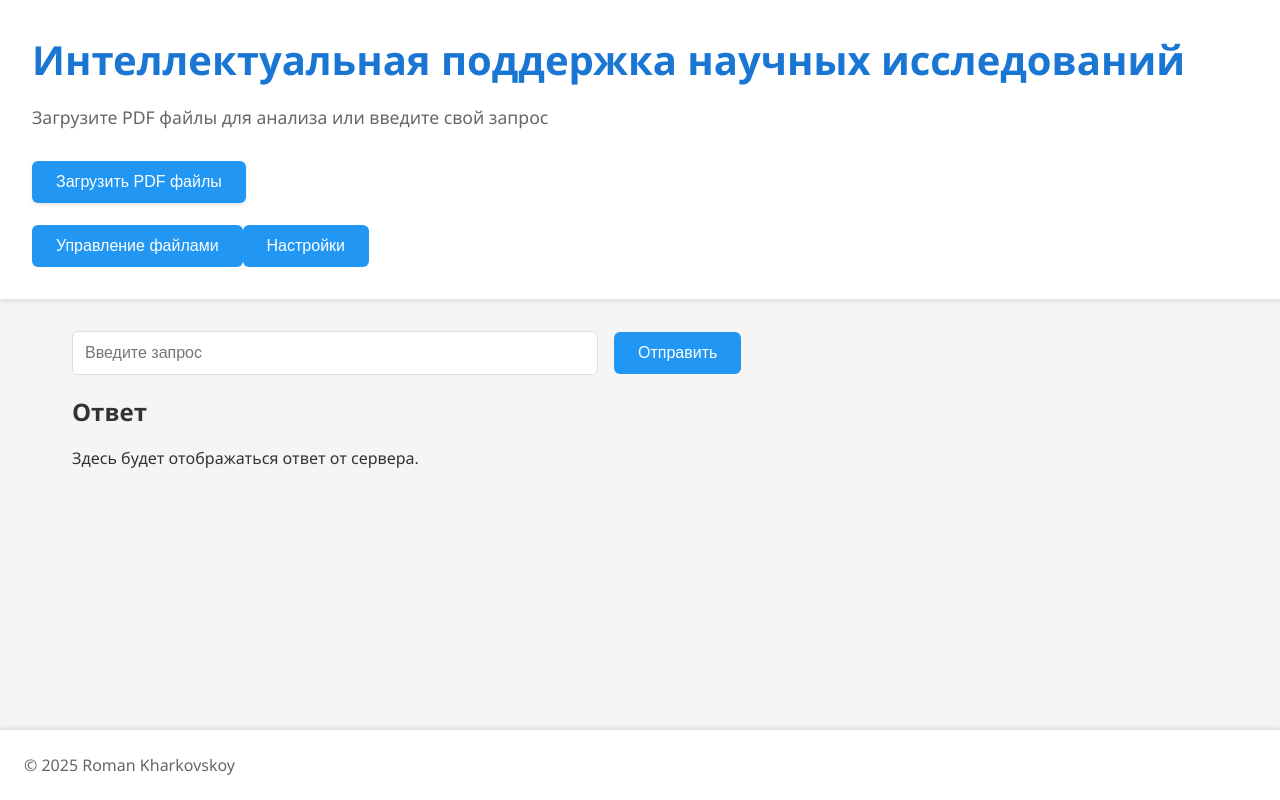
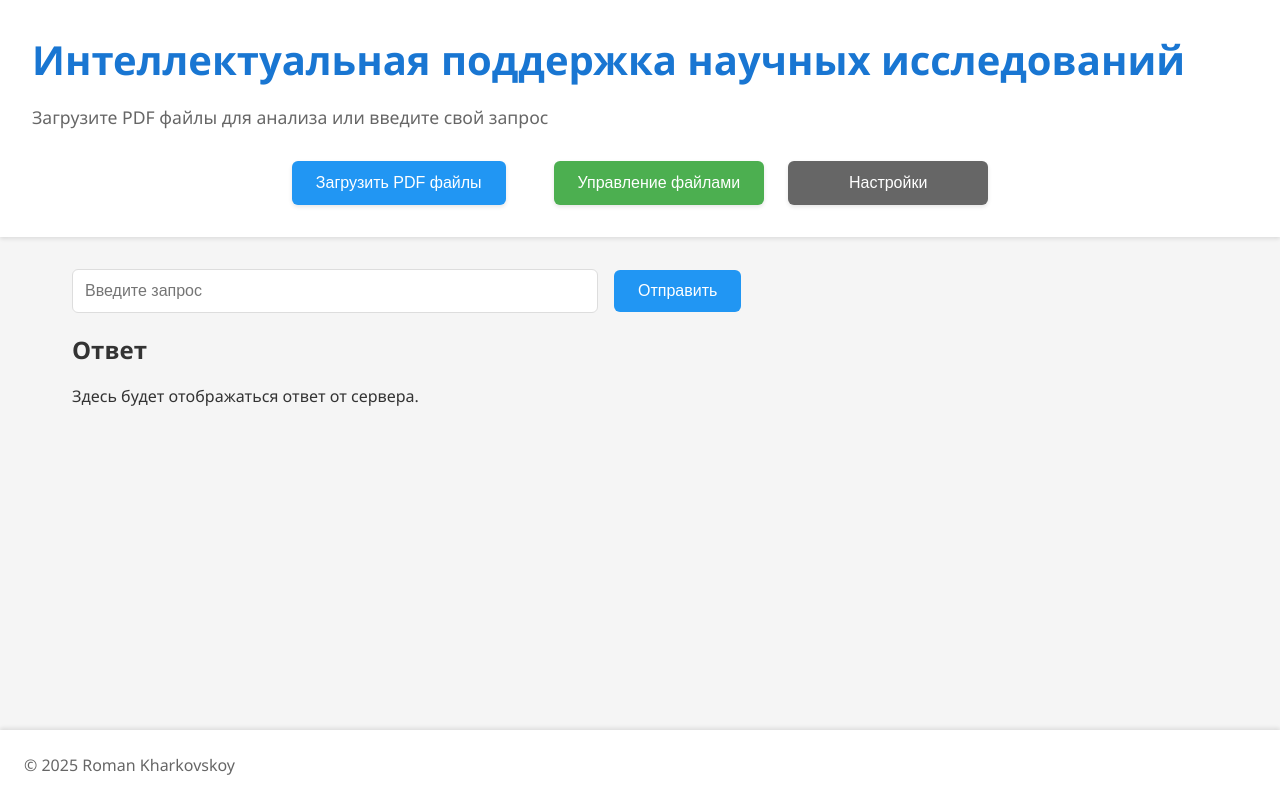
Before and after one commit to LISA-ITMO/ai-assistant, a React (Create React App) app in the folder frontend/: page / in a window 1280 px wide. Built offline with nearby package versions, Linux system fonts and the light colour scheme.

Commit message:
Refactor button styles in main.css for improved layout and hover effects

```diff
--- a/frontend/src/styles/main.css
+++ b/frontend/src/styles/main.css
@@ -93,8 +93,18 @@ body {
    Компоненты
    ========================================================================== */
 
-/* Кнопка загрузки PDF */
-.upload-pdf-button {
+/* Контейнер для кнопок в шапке */
+.header-buttons {
+  display: flex;
+  gap: var(--spacing-medium);
+  justify-content: center;
+  margin-top: var(--spacing-medium);
+}
+
+/* Стили для основных кнопок в шапке */
+.upload-pdf-button,
+.file-manager-button,
+.settings-button {
   background-color: var(--primary-color);
   color: white;
   border: none;
@@ -105,12 +115,44 @@ body {
   cursor: pointer;
   transition: var(--transition);
   box-shadow: var(--shadow);
+  min-width: 200px;
+}
+
+/* Разные цвета для разных кнопок */
+.file-manager-button {
+  background-color: var(--success-color);
+}
+
+.settings-button {
+  background-color: var(--text-secondary);
+}
+
+/* Эффекты при наведении */
+.upload-pdf-button:hover,
+.file-manager-button:hover,
+.settings-button:hover {
+  transform: translateY(-2px);
+  box-shadow: var(--shadow-hover);
 }
 
 .upload-pdf-button:hover {
   background-color: var(--primary-dark);
-  transform: translateY(-2px);
-  box-shadow: var(--shadow-hover);
+}
+
+.file-manager-button:hover {
+  background-color: #45a049;
+}
+
+.settings-button:hover {
+  background-color: #555;
+}
+
+/* Состояние загрузки */
+.upload-pdf-button:disabled {
+  background-color: #ccc;
+  cursor: not-allowed;
+  transform: none;
+  box-shadow: none;
 }
 
 /* Форма запроса */
```
